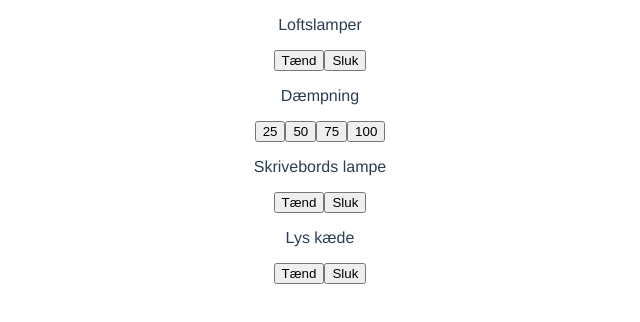
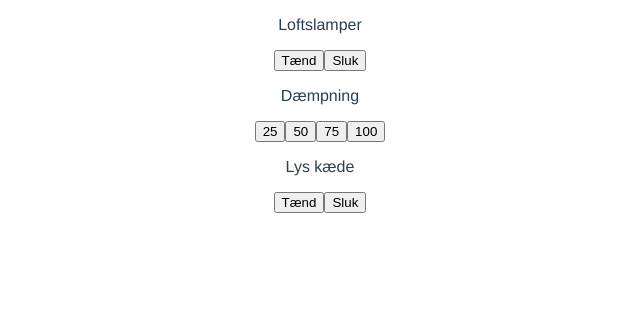
Before and after one commit to jonashoft/homeautomation, a Vue app in the folder main_rpi_board/vue/: page / in a window 1280 px wide. Shown: the top 322 px of the page, without its empty margins (320-960 px from the left). Built offline with nearby package versions, Linux system fonts and the light colour scheme.

Commit message:
Temporarily removed some buttons

```diff
--- a/main_rpi_board/vue/src/views/Home.vue
+++ b/main_rpi_board/vue/src/views/Home.vue
@@ -8,9 +8,9 @@
       <button type = "button" v-on:click="ikea_lights(50)">50</button>
       <button type = "button" v-on:click="ikea_lights(75)">75</button>
       <button type = "button" v-on:click="ikea_lights(100)">100</button><br>
-      <p>Skrivebords lampe</p>
+      <!--<p>Skrivebords lampe</p>  - - - Temporarily disabled
       <button type = "button" v-on:click="relay('desk', 'On')">Tænd</button>
-      <button type = "button" v-on:click="relay('desk', 'Off')">Sluk</button><br>
+      <button type = "button" v-on:click="relay('desk', 'Off')">Sluk</button><br>-->
       <p>Lys kæde</p>
       <button type = "button" v-on:click="relay('chain', 'On')">Tænd</button>
       <button type = "button" v-on:click="relay('chain', 'Off')">Sluk</button><br>
```
